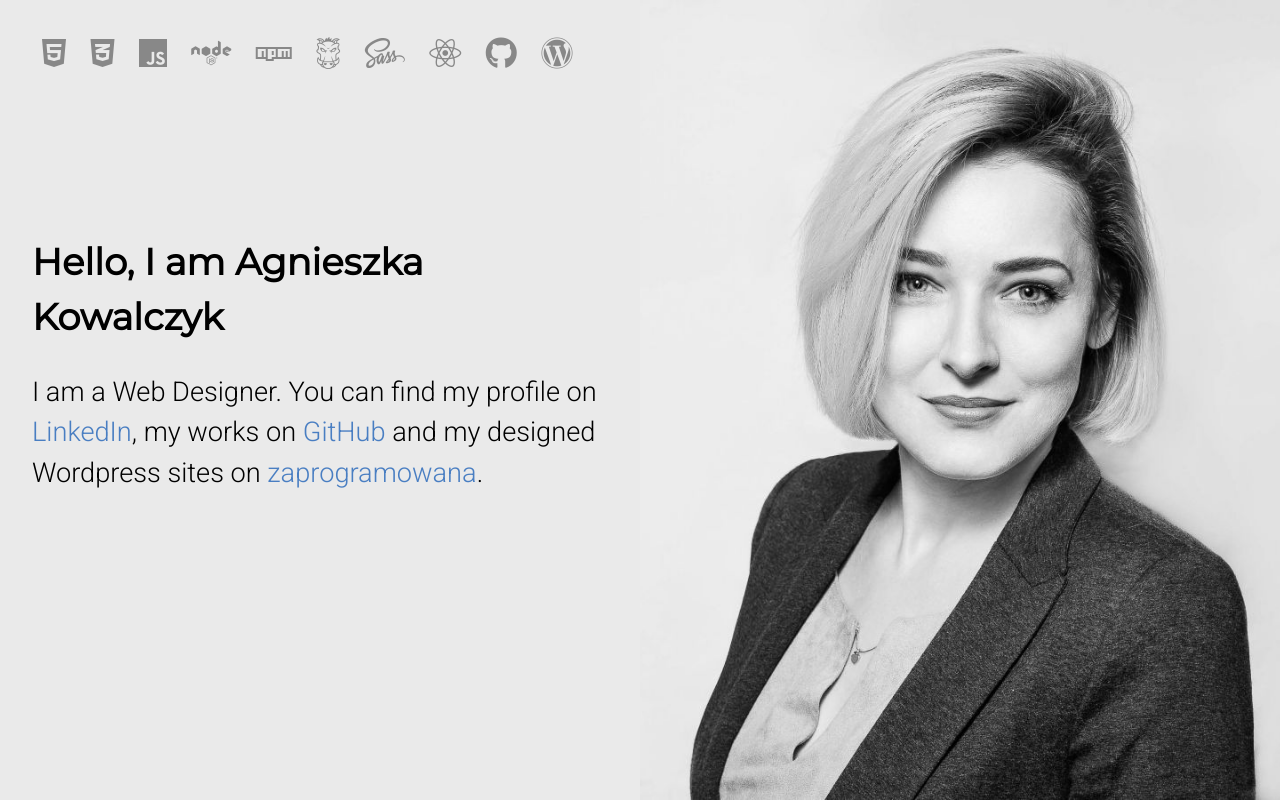
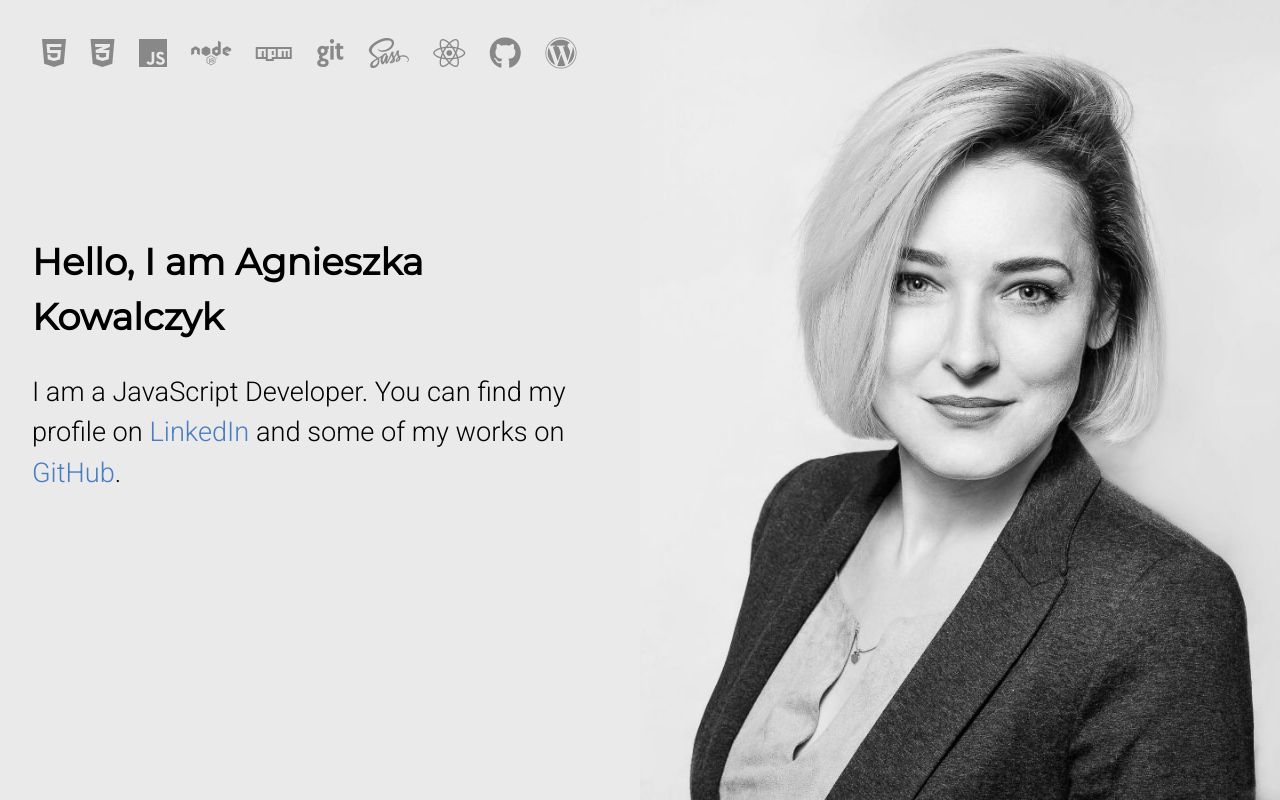
Before and after one commit to agmkowalczyk/agmkowalczyk.github.io, a plain HTML site: page index.html in a window 1280 px wide. Drawn offline with Linux system fonts and the light colour scheme.

Commit message:
Update index.html

```diff
--- a/index.html
+++ b/index.html
@@ -17,16 +17,15 @@
             <i class="fab fa-2x fa-js"></i>
             <i class="fab fa-2x fa-node"></i>
             <i class="fab fa-2x fa-npm"></i>
-            <i class="fab fa-2x fa-grunt"></i>
+            <i class="fab fa-2x fa-git"></i>
             <i class="fab fa-2x fa-sass"></i>
             <i class="fab fa-2x fa-react"></i>
             <i class="fab fa-2x fa-github"></i>
             <i class="fab fa-2x fa-wordpress"></i>
         </span>
         <h1>Hello, I am Agnieszka Kowalczyk</h1>
-        <p>I am a Web Designer. You can find my profile on <a href="https://www.linkedin.com/in/agmkowalczyk/">LinkedIn</a>,
-          my works on <a href="https://github.com/agmkowalczyk">GitHub</a>
-          and my designed Wordpress sites on <a href="http://zaprogramowana.com">zaprogramowana</a>.</p>
+        <p>I am a JavaScript Developer. You can find my profile on <a href="https://www.linkedin.com/in/agmkowalczyk/">LinkedIn</a>
+          and some of my works on <a href="https://github.com/agmkowalczyk">GitHub</a>.</p>
       </div>
       <div class="image">
 
```
